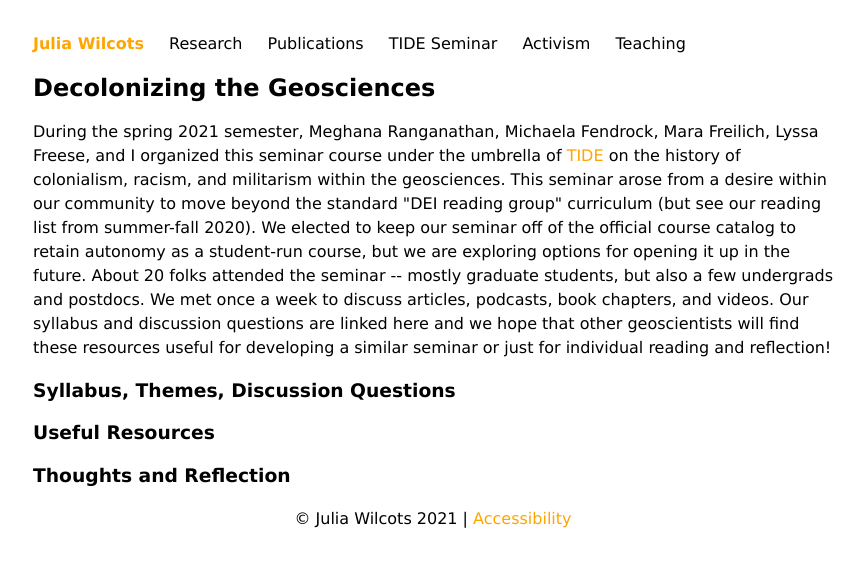
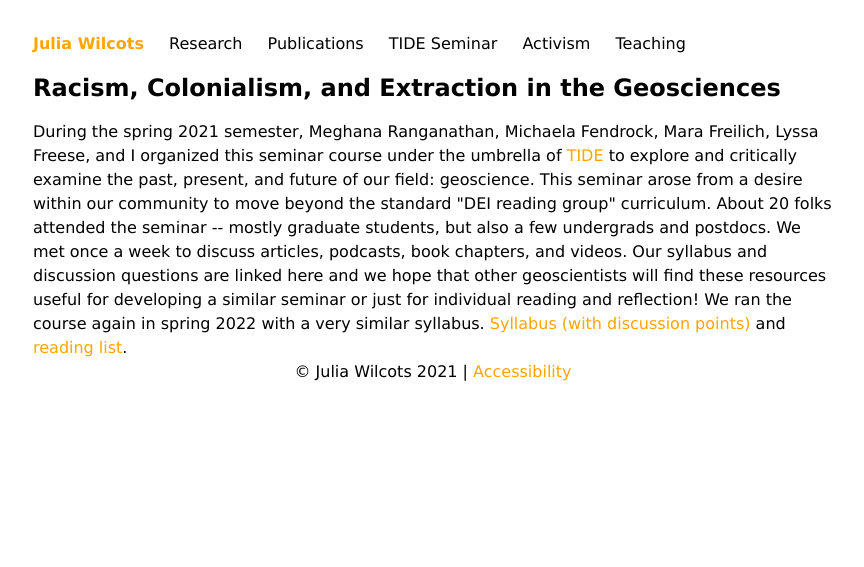
Before and after one commit to juliawilcots/juliawilcots.github.io, a Jekyll site: the page TIDEseminar/index.html, which Jekyll copies as it is, in a window 1280 px wide. Shown: the top 567 px of the page, without its empty margins (207-1071 px from the left). Built offline with Jekyll 4.4.1, drawn with Linux system fonts in a browser that asks for light colours.

Commit message:
updated a lot of stuff

```diff
--- a/TIDEseminar/index.html
+++ b/TIDEseminar/index.html
@@ -30,14 +30,12 @@
 
 
 <main>
-<h2 id="TIDE Seminar">Decolonizing the Geosciences</h1>
-During the spring 2021 semester, Meghana Ranganathan, Michaela Fendrock, Mara Freilich, Lyssa Freese, and I organized this seminar course under the umbrella of <a href="http://tide.scripts.mit.edu/home/">TIDE</a> on the history of colonialism, racism, and militarism within the geosciences. This seminar arose from a desire within our community to move beyond the standard "DEI reading group" curriculum (but see our reading list from summer-fall 2020). We elected to keep our seminar off of the official course catalog to retain autonomy as a student-run course, but we are exploring options for opening it up in the future. About 20 folks attended the seminar -- mostly graduate students, but also a few undergrads and postdocs. We met once a week to discuss articles, podcasts, book chapters, and videos. Our syllabus and discussion questions are linked here and we hope that other geoscientists will find these resources useful for developing a similar seminar or just for individual reading and reflection!
+<h2 id="TIDE Seminar">Racism, Colonialism, and Extraction in the Geosciences</h1>
+During the spring 2021 semester, Meghana Ranganathan, Michaela Fendrock, Mara Freilich, Lyssa Freese, and I organized this seminar course under the umbrella of <a href="http://tide.scripts.mit.edu/home/">TIDE</a> to explore and critically examine the past, present, and future of our field: geoscience. This seminar arose from a desire within our community to move beyond the standard "DEI reading group" curriculum. About 20 folks attended the seminar -- mostly graduate students, but also a few undergrads and postdocs. We met once a week to discuss articles, podcasts, book chapters, and videos. Our syllabus and discussion questions are linked here and we hope that other geoscientists will find these resources useful for developing a similar seminar or just for individual reading and reflection!
 
-  <h3>Syllabus, Themes, Discussion Questions</h3>
+We ran the course again in spring 2022 with a very similar syllabus.
 
-  <h3>Useful Resources</h3>
-
-  <h3>Thoughts and Reflection</h3>
+<a href="https://drive.google.com/file/d/1cJ9jjK918s0dFYK9_-PUuTZ27hq_KEMl/view?usp=sharing"> Syllabus (with discussion points)</a> and <a href="https://drive.google.com/file/d/17hsJwGoQ_4Zqhynh7MwfiidGjb8URaG0/view?usp=sharing"> reading list</a>.
 
 </main>
 
--- a/research/index.html
+++ b/research/index.html
@@ -31,9 +31,9 @@
 
 <main>
 <h1 id="Research">Research</h1>
-<p><strong>Synchrotron crystal mapping</strong></p>
-<p><strong>Dolomite through geologic time (using Macrostrat)</strong></p>
-<p><strong>Neoproterozoic climate using clumped isotopes</strong></p>
+In my research, I use the physical and chemical properties of carbonate sedimentary rocks to infer information about the climates and environments of ancient Earth. I am most interested in the Neoproterozoic Era (1000-540 million years ago), a pivotal time in the history of our planet characterized by global (snowbal Earth) glaciations, large amplitude carbon isotope excursions, and the evolution of animal life. My PhD work culminated in a thesis titled "Dolomite as a Paleoenvironmental Archive," in which I explored the puzzling mineral/rock dolomite (CaMg(CO$_3$)$_2$) at a range of spatial and temporal scales. (Dolomite is interesting because it is very common in the rock record and not-at-all common in the modern.)
+
+During my postdoc, I will be working on the Bitter Springs Anomaly, the first carbon isotope excursion of the Neoproterozoic Era (ca. 810 Ma) using the high-resolution imaging capabilities of <a href="https://giri.princeton.edu/">GIRI</a> at Princeton University.
 
 </main>
 
```
Also changed, not shown: 2 other files.
